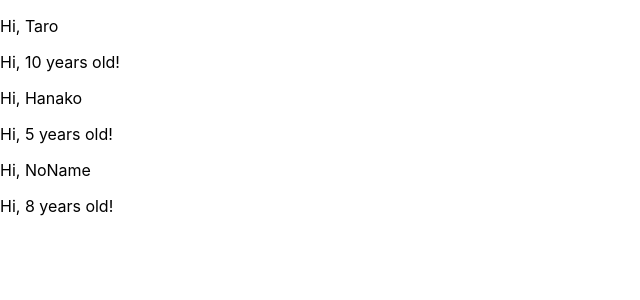
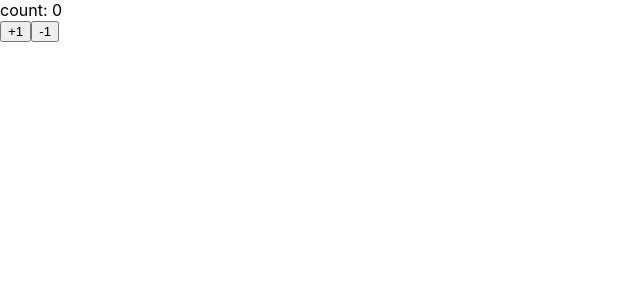
Before and after one commit to mdArayaRyota/udemy-react-redux-crud-application, a React (Create React App) app: page / in a window 1280 px wide. Shown: the top 300 px of the page, without its empty margins (0-640 px from the left). Built offline with nearby package versions, Linux system fonts and the light colour scheme.

Commit message:
learn state and setState

```diff
--- a/src/App.js
+++ b/src/App.js
@@ -1,34 +1,32 @@
-import React from 'react';
-import PropTypes from 'prop-types';
+import React, { Component } from 'react';
 
-const App = () => {
-  const profiles = [
-    { name: "Taro", age: 10},
-    { name: "Hanako", age: 5},
-    { name: "NoName",age: 8},
-  ]
-  return (
-    <div>
-      {
-        profiles.map((profile, index) => {
-          return <User name={profile.name} age={profile.age} key={index}/>
-        })
-      }
-    </div>
-  )
-}
+const App = () => (<Counter></Counter>)
 
-const User = (props) => {
-  return (
-    <div>
-      <p>Hi, {props.name}</p>
-      <p>Hi, {props.age} years old!</p>
-    </div>
-  )
-}
+class Counter extends Component {
+  constructor(props) {
+    super(props)
+    //console.log(this.state)
+    this.state = { count: 0}
+  }
+  handlePlusButton = () => {
+    //console.log("handlePlusButton")
+    //console.log(this.state.count)
+    this.setState({ count: this.state.count + 1 })
+  }
+  handleMinusButton = () => {
+    this.setState({ count: this.state.count - 1 })
+  }
 
-User.propTypes = {
-  name: PropTypes.string,
-  age: PropTypes.number.isRequired
+  render(){
+    //console.log(this.state)
+    //console.log("render")
+    return (
+      <React.Fragment>
+        <div>count: { this.state.count }</div>
+        <button onClick={this.handlePlusButton}>+1</button>
+        <button onClick={this.handleMinusButton}>-1</button>
+      </React.Fragment>
+    )
+  }
 }
 export default App;
```
